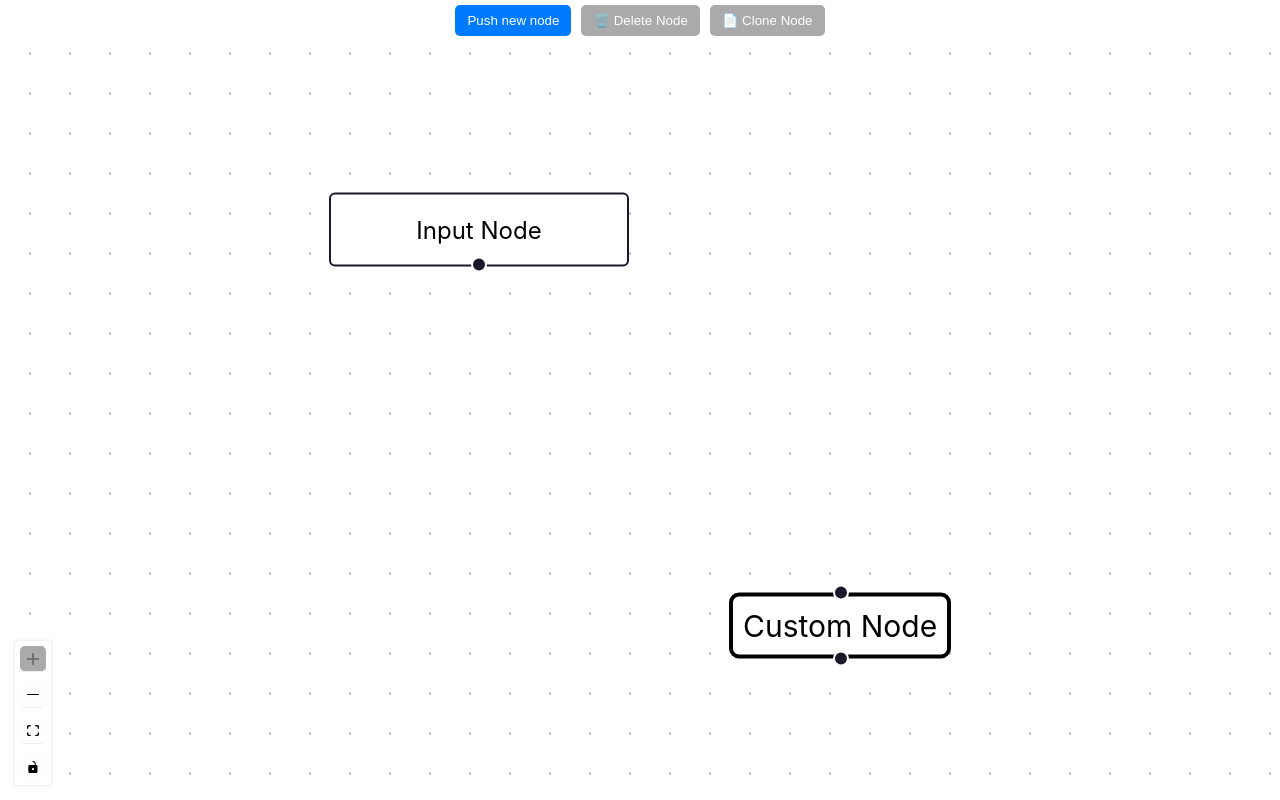
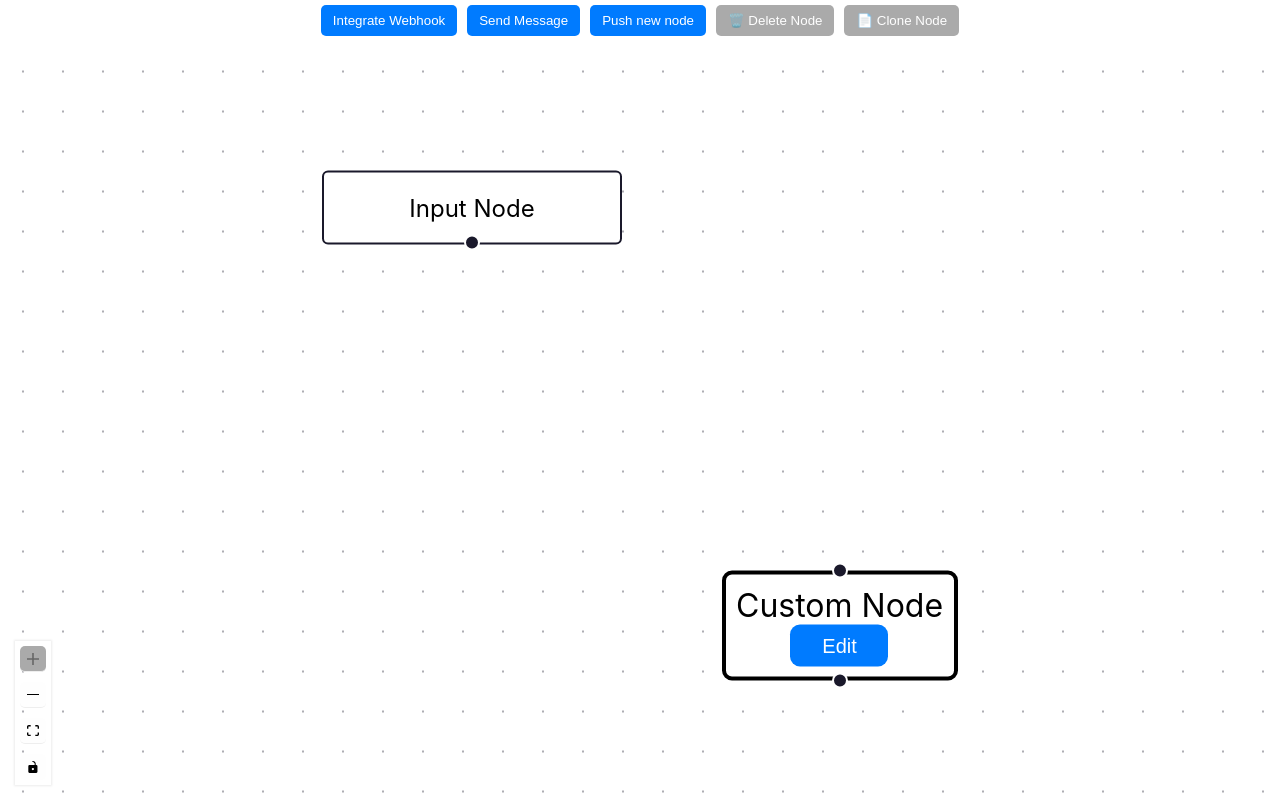
Before and after one commit to manojkumar8400/React-Flow, a React (Create React App) app: page / in a window 1280 px wide. Built offline with nearby package versions, Linux system fonts and the light colour scheme.

Commit message:
Added custom actions

```diff
--- a/src/App.js
+++ b/src/App.js
@@ -1,101 +1,3 @@
-// import { useState, useCallback } from "react"
-// import {
-//   ReactFlow,
-//   Background,
-//   Controls,
-//   applyNodeChanges,
-//   applyEdgeChanges,
-//   addEdge
-// } from "@xyflow/react"
-// import "@xyflow/react/dist/style.css"
-// import "./App.css"
-// import CustomNode from "./CustomNode";
-// import nodeTypes from "./nodeTypes";
-
-// function App() {
-//   // const initialNodes = [
-//   //   {
-//   //     id: "1",
-//   //     data: { label: "Hello" },
-//   //     position: { x: 0, y: 0 },
-//   //     type: "input",
-//   //   },
-//   //   {
-//   //     id: "2",
-//   //     data: { label: "World" },
-//   //     position: { x: 100, y: 100 },
-//   //   },
-//   // ]
-
-//   // const initialNodes = [
-//   //   { id: "1", type: "input", data: { label: "Input Node" }, position: { x: 100, y: 100 } },
-//   //   { id: "2", type: "default", data: { label: "Default Node" }, position: { x: 200, y: 200 } },
-//   //   { id: "3", type: "output", data: { label: "Output Node" }, position: { x: 300, y: 300 } },
-//   //   { id: "4", type: "custom", data: { label: "Custom Node" }, position: { x: 400, y: 400 } }
-//   // ];
-
-//   const initialNodes = [
-//     { id: "1", type: "input", data: { label: "Input Node" }, position: { x: 100, y: 100 } },
-//     { id: "2", type: "group", data: { label: "Group Node", description: "This is a group" }, position: { x: 200, y: 200 } },
-//     { id: "3", type: "resizable", data: { label: "Resizable Node", width: 150, height: 80 }, position: { x: 300, y: 300 } },
-//     { id: "4", type: "image", data: { src: "https://picsum.photos/536/354" }, position: { x: 400, y: 400 } },
-//     { id: "5", type: "custom", data: { label: "Custom Node" }, position: { x: 500, y: 500 } }
-//   ];
-
-//   const initialEdges = [
-//     // { id: "1-2", source: "1", target: "2", label: "to the", type: "step" },
-//   ]
-
-//   const [nodes, setNodes] = useState(initialNodes)
-//   const [edges, setEdges] = useState(initialEdges)
-//   console.log(edges, 'edges----');
-
-//   const onNodesChange = useCallback(
-//     (changes) => setNodes((nds) => applyNodeChanges(changes, nds)),
-//     []
-//   )
-//   const onEdgesChange = useCallback(
-//     (changes) => setEdges((eds) => applyEdgeChanges(changes, eds)),
-//     []
-//   )
-
-//   const onConnect = useCallback(
-//     (params) => setEdges((eds) => addEdge(params, eds)),
-//     [],
-//   );
-
-//   const addNewNode = () => {
-//     const newNode = {
-//       id: (nodes.length + 1).toString(),
-//       data: { label: `Hello ${Math.random()}` },
-//       position: { x: Math.random() * 400, y: Math.random() * 400 },
-//       type: "output",
-//     }
-//     setNodes((nds) => [...nds, newNode])
-//   }
-
-//   return (
-//     <div className='App'>
-//     <button onClick={addNewNode}>Push new node</button>
-//       <ReactFlow
-//         nodes={nodes}
-//         onNodesChange={onNodesChange}
-//         edges={edges}
-//         onEdgesChange={onEdgesChange}
-//         onConnect={onConnect}
-//         fitView
-//         // nodeTypes={{ custom: CustomNode }}
-//         nodeTypes={nodeTypes}
-//       >
-//         <Background />
-//         <Controls />
-//       </ReactFlow>
-//     </div>
-//   )
-// }
-
-// export default App
-
 import React, { useState, useCallback } from "react"
 import {
   ReactFlow,
@@ -111,6 +13,10 @@ import {
 import nodeTypes from "./nodeTypes" // Import custom node types
 import "@xyflow/react/dist/style.css"
 import "./App.css"
+
+import { SendMessage } from "./components/SendMessageAction/SendMessage"
+import CustomNode from "./CustomNode" // Import CustomNode component
+import { Webhook } from "./components/Webhook/Webhook"
 
 function App() {
   const initialNodes = [
@@ -133,6 +39,8 @@ function App() {
   const [nodes, setNodes, onNodesChange] = useNodesState(initialNodes)
   const [edges, setEdges, onEdgesChange] = useEdgesState(initialEdges)
   const [selectedNodeId, setSelectedNodeId] = useState(null)
+  const [nodeToEdit, setNodeToEdit] = useState(null)
+  const [editNodeType, setEditNodeType] = useState(null)
   console.log(edges)
   console.log(nodes)
 
@@ -197,16 +105,21 @@ function App() {
     setNodes((nds) => [...nds, newNode])
   }
 
-  const addNewNode = () => {
+  const addNewNode = (text, image, url, method) => {
+    console.log("setting node to edit----")
+
     const randomBgColor = `hsl(${Math.random() * 360}, 70%, 80%)` // Random pastel color
     const randomBorderColor = `hsl(${Math.random() * 360}, 80%, 50%)` // Vibrant border
 
     const newNode = {
       id: (nodes.length + 1).toString(),
       data: {
-        label: `Hello ${Math.random()}`,
+        label: text || `Hello ${Math.random()}`,
         bgColor: randomBgColor,
         borderColor: randomBorderColor,
+        image: image ? URL.createObjectURL(image) : null,
+        url: url || null,
+        method: method || null,
       },
       position: { x: Math.random() * 400, y: Math.random() * 400 },
       type: "custom", // Use a custom node
@@ -215,24 +128,37 @@ function App() {
     setNodes((nds) => [...nds, newNode])
   }
 
-  // const addNewNode = () => {
-  //   const newNode = {
-  //     id: (nodes.length + 1).toString(),
-  //     data: {
-  //       label: `Hello ${Math.random()}`,
-  //       bgColor: "yellow",
-  //       borderColor: "green",
-  //     },
-  //     position: { x: Math.random() * 400, y: Math.random() * 400 },
-  //     type: "output",
-  //   }
-  //   setNodes((nds) => [...nds, newNode])
-  // }
+  const onEditNode = (nodeData, type) => {
+    setNodeToEdit(nodeData)
+    setEditNodeType(type)
+  }
+
+  const editNode = (id, text, image, url, method) => {
+    setNodes((nds) =>
+      nds.map((node) =>
+        node.id === id
+          ? {
+              ...node,
+              data: {
+                ...node.data,
+                label: text,
+                image: image ? URL.createObjectURL(image) : node.data.image,
+                url: url || node.data.url,
+                method: method || node.data.method,
+              },
+            }
+          : node
+      )
+    )
+    setNodeToEdit(null)
+  }
 
   return (
     <div className='App'>
       <div className='controls'>
-        <button onClick={addNewNode}>Push new node</button>
+        <Webhook addNewNode={addNewNode} nodeToEdit={editNodeType === 'webhook' ? nodeToEdit : null} editNode={editNode} />
+        <SendMessage addNewNode={addNewNode} editNode={editNode} nodeToEdit={editNodeType === 'sendMessage' ? nodeToEdit : null} />
+        <button onClick={() => addNewNode()}>Push new node</button>
         <button onClick={deleteNode} disabled={!selectedNodeId}>
           🗑️ Delete Node
         </button>
@@ -240,7 +166,6 @@ function App() {
           📄 Clone Node
         </button>
       </div>
-
       <ReactFlow
         nodes={nodes}
         edges={edges}
@@ -250,7 +175,15 @@ function App() {
         onConnect={onConnect}
         onNodeClick={onNodeClick} // Capture selected node
         fitView
-        nodeTypes={nodeTypes}
+        nodeTypes={{
+          ...nodeTypes,
+          custom: (props) => (
+            <CustomNode
+              {...props}
+              onEdit={(data) => onEditNode({ ...data, id: props.id }, props.data.label === 'Webhook' ? 'webhook' : 'sendMessage')}
+            />
+          ),
+        }}
       >
         <Background />
         <Controls />
--- /dev/null
+++ b/src/CustomActionNode.js
@@ -0,0 +1,49 @@
+import React from "react";
+import { Handle, Position } from "@xyflow/react";
+
+const CustomActionNode = ({ data }) => {
+  return (
+    <div style={styles.nodeContainer}>
+      <div style={styles.header}>Send a message</div>
+      <div style={styles.options}>
+        {["Message", "Image", "Video", "Audio", "Document"].map((action) => (
+          <button key={action} style={styles.button} onClick={() => data.onAction(action)}>
+            {action}
+          </button>
+        ))}
+      </div>
+      <Handle type="source" position={Position.Right} />
+    </div>
+  );
+};
+
+// Inline styles for simplicity
+const styles = {
+  nodeContainer: {
+    background: "#F96D71",
+    borderRadius: "8px",
+    padding: "10px",
+    width: "200px",
+    textAlign: "center",
+    boxShadow: "2px 2px 5px rgba(0,0,0,0.2)",
+  },
+  header: {
+    color: "white",
+    fontWeight: "bold",
+    marginBottom: "8px",
+  },
+  options: {
+    display: "grid",
+    gridTemplateColumns: "1fr 1fr",
+    gap: "5px",
+  },
+  button: {
+    border: "1px solid green",
+    padding: "6px",
+    borderRadius: "5px",
+    cursor: "pointer",
+    background: "white",
+  }
+};
+
+export default CustomActionNode;
--- a/src/CustomNode.js
+++ b/src/CustomNode.js
@@ -1,7 +1,8 @@
 import React from "react"
 import { Handle, Position } from "@xyflow/react"
+import dummyImg from "./assets/image1.png"
 
-const CustomNode = ({ data }) => {
+const CustomNode = ({ data, onEdit }) => {
   return (
     <div
       style={{
@@ -13,7 +14,31 @@ const CustomNode = ({ data }) => {
         fontSize: "15px",
       }}
     >
-      <p style={{margin: 0}}>{data.label}</p>
+      <div
+        style={{
+          margin: 0,
+          display: "flex",
+          flexDirection: "column",
+          justifyContent: "center",
+          alignItems: "center",
+          // gap: "1rem",
+        }}
+      >
+        <span style={{ fontSize: "16px" }}>{data.label}</span>
+        <div style={{ fontSize: "12px" }}>
+          {data.image && (
+            <img className='dummy-img' src={data.image} alt='uploaded' />
+          )}
+          {data.url && <span>{data.url}</span>}
+          {data.method && <span>{data.method}</span>}
+        </div>
+        <button
+          style={{ margin: 0, padding: "5px 1rem", fontSize: "10px" }}
+          onClick={() => onEdit({ ...data, id: data.id })}
+        >
+          Edit
+        </button>
+      </div>
       <Handle type='target' position={Position.Top} />
       <Handle type='source' position={Position.Bottom} />
     </div>
--- /dev/null
+++ b/src/components/SendMessageAction/SendMessage.jsx
@@ -0,0 +1,74 @@
+import React, { useState, useEffect } from "react"
+import "./style.css"
+
+export const SendMessage = ({ addNewNode, editNode, nodeToEdit }) => {
+  const [isModalOpen, setIsModalOpen] = useState(false)
+  const [message, setMessage] = useState("")
+  const [image, setImage] = useState(null)
+
+  useEffect(() => {
+    if (nodeToEdit) {
+      setMessage(nodeToEdit.label)
+      setImage(nodeToEdit.image)
+      setIsModalOpen(true)
+    }
+  }, [nodeToEdit])
+
+  // Toggle Modal Function
+  const toggleModal = () => {
+    setIsModalOpen(!isModalOpen)
+    if (!isModalOpen) {
+      setMessage("")
+      setImage(null)
+    }
+  }
+
+  // Handle message change
+  const handleMessageChange = (e) => {
+    setMessage(e.target.value)
+  }
+
+  // Handle image change
+  const handleImageChange = (e) => {
+    setImage(e.target.files[0])
+  }
+
+  // Handle create button click
+  const handleCreateClick = () => {
+    console.log({nodeToEdit}, '++++++++');
+
+    if (nodeToEdit && nodeToEdit.id) {
+      editNode(nodeToEdit.id, message, image)
+    } else {
+      addNewNode(message, image)
+    }
+    toggleModal()
+  }
+
+  return (
+    <div className='send-msg'>
+      <button onClick={toggleModal} className='send-btn'>
+        Send Message
+      </button>
+      {/* Modal (Conditional Rendering) */}
+      {isModalOpen && (
+        <div className='modal'>
+          <div className='child'>
+            <button onClick={toggleModal} className="close-btn">X</button>
+            <textarea
+              cols='30'
+              rows='5'
+              placeholder='Type your message...'
+              value={message}
+              onChange={handleMessageChange}
+            ></textarea>
+            <input type='file' onChange={handleImageChange} />
+            <button onClick={handleCreateClick} className='send-btn'>
+              {nodeToEdit ? "Save" : "Create"}
+            </button>
+          </div>
+        </div>
+      )}
+    </div>
+  )
+}
--- /dev/null
+++ b/src/components/SendMessageAction/style.css
@@ -0,0 +1,40 @@
+.send-msg {
+    display: inline;
+}
+
+.modal{
+    position: fixed;
+    width: 100%;
+    height: 100%;
+    top: 0;
+    left: 0;
+    background-color: rgba(0, 0, 0, 0.5);
+    z-index: 11;
+    display: flex;
+    justify-content: center;
+    align-items: center;
+}
+
+.close-btn {
+    position: absolute;
+    top: 0;
+    right: 0;
+    padding: 0.5rem;
+    background-color: gray;
+    color: white;
+    border: none;
+    cursor: pointer;
+}
+
+.child {
+    position: relative;
+    display: flex;
+    flex-direction: column;
+    gap: 1rem;
+    width: 20rem;
+    height: 10rem;
+    background-color: white;
+    border-radius: 10px;
+    padding: 2rem;
+    box-shadow: 0 2px 8px rgba(0, 0, 0, 0.26);
+}
--- /dev/null
+++ b/src/components/Webhook/Webhook.jsx
@@ -0,0 +1,73 @@
+import React, { useState, useEffect } from "react"
+import "./style.css"
+
+export const Webhook = ({ addNewNode, nodeToEdit, editNode }) => {
+  const [isModalOpen, setIsModalOpen] = useState(false)
+  const [url, setUrl] = useState("")
+  const [method, setMethod] = useState("GET")
+
+  useEffect(() => {
+    if (nodeToEdit) {
+      setUrl(nodeToEdit.url)
+      setMethod(nodeToEdit.method)
+      setIsModalOpen(true)
+    }
+  }, [nodeToEdit])
+
+  // Toggle Modal Function
+  const toggleModal = () => {
+    setIsModalOpen(!isModalOpen)
+    if (!isModalOpen) {
+      setUrl("")
+      setMethod("GET")
+    }
+  }
+
+  // Handle create button click
+  const handleCreateClick = () => {
+    if (nodeToEdit && nodeToEdit.id) {
+      editNode(nodeToEdit.id, "Webhook", null, url, method)
+    } else {
+      addNewNode("Webhook", null, url, method)
+    }
+    toggleModal()
+  }
+
+  return (
+    <div className='webhook'>
+      <button onClick={toggleModal}>Integrate Webhook</button>
+      {isModalOpen && (
+        <div className='modal'>
+          <div className='child'>
+            <button onClick={toggleModal} className='close-btn'>
+              X
+            </button>
+            <label>URL & Method</label>
+            <div className='input-group'>
+              <select value={method} onChange={(e) => setMethod(e.target.value)}>
+                <option value='GET'>GET</option>
+                <option value='POST'>POST</option>
+              </select>
+              <input
+                type='text'
+                value={url}
+                placeholder='Enter URL'
+                onChange={(e) => setUrl(e.target.value)}
+              />
+            </div>
+            <div className='customize-header-group'>
+              <label>Customize Headers</label>
+              <div>
+                <input type='text' placeholder='Content-Type' />
+                <input type='text' placeholder='application/json' />
+              </div>
+            </div>
+            <button onClick={handleCreateClick} className='send-btn'>
+              Save
+            </button>
+          </div>
+        </div>
+      )}
+    </div>
+  )
+}
--- /dev/null
+++ b/src/components/Webhook/style.css
@@ -0,0 +1,22 @@
+.webhook {
+  display: inline;
+}
+
+.input-group{
+    display: flex;
+    gap: 1rem;
+    align-items: center;
+}
+
+.customize-header-group{
+    div {
+        display: flex;
+        gap: 1rem;
+        align-items: center;
+        padding-top: .5rem;
+
+        input {
+            width: 100%;
+        }
+    }
+}
--- a/src/nodeTypes.js
+++ b/src/nodeTypes.js
@@ -3,7 +3,10 @@ import GroupNode from "./GroupNode"; // Import group node component
 import ResizableNode from "./ResizableNode"; // Import resizable node component
 import ImageNode from "./ImageNode"; // Import image node component
 
+import CustomActionNode from "./CustomActionNode";
+
 const nodeTypes = {
+  customAction: CustomActionNode,
   custom: CustomNode,    // Custom node with styling and logic
   group: GroupNode,      // Group node for grouping multiple nodes
   resizable: ResizableNode, // Resizable node with dynamic resizing
```
Also changed, not shown: src/App.css (+10 -0 lines), src/assets/image1.png (added).
